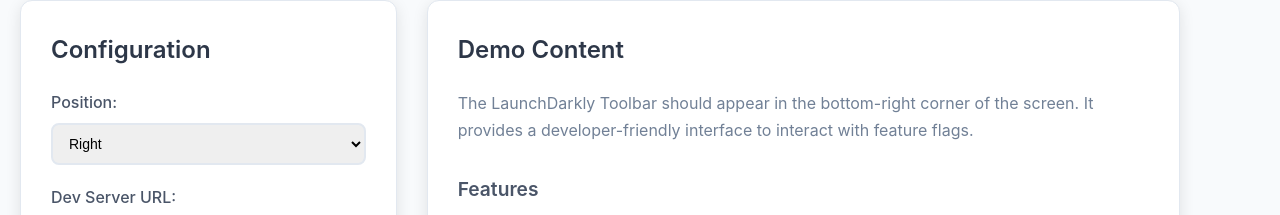
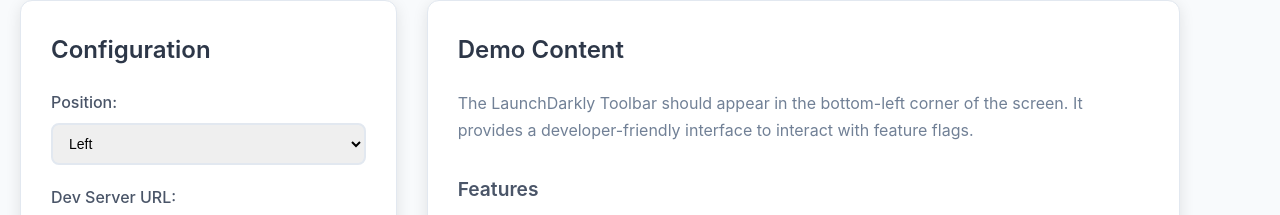
Before and after one commit to launchdarkly/launchdarkly-toolbar, a React (Vite) app in the folder demo/: page / in a window 1280 px wide. Shown: the part 222-437 px from the top of the page. Built offline with nearby package versions, Linux system fonts and the light colour scheme.

Commit message:
feat: Update initial position state to 'left' in App component (#12)
Update initial position state to 'left' in App component

```diff
--- a/demo/src/App.tsx
+++ b/demo/src/App.tsx
@@ -5,7 +5,7 @@
 import './App.css';
 
 function App() {
-  const [position, setPosition] = useState<'left' | 'right'>('right');
+  const [position, setPosition] = useState<'left' | 'right'>('left');
   const [devServerUrl, setDevServerUrl] = useState('http://localhost:8765');
   const [projectKey, setProjectKey] = useState('');
 
```
